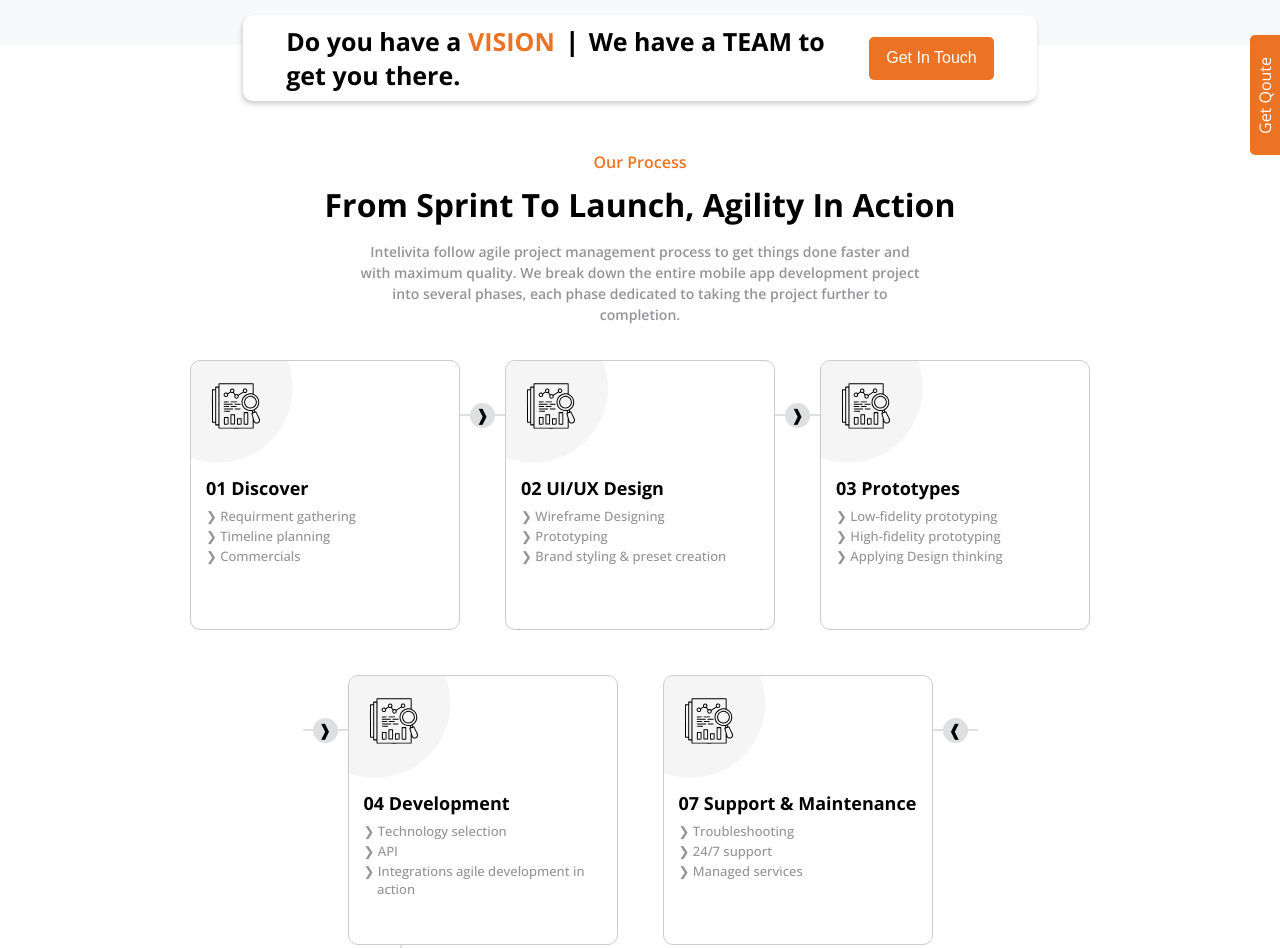
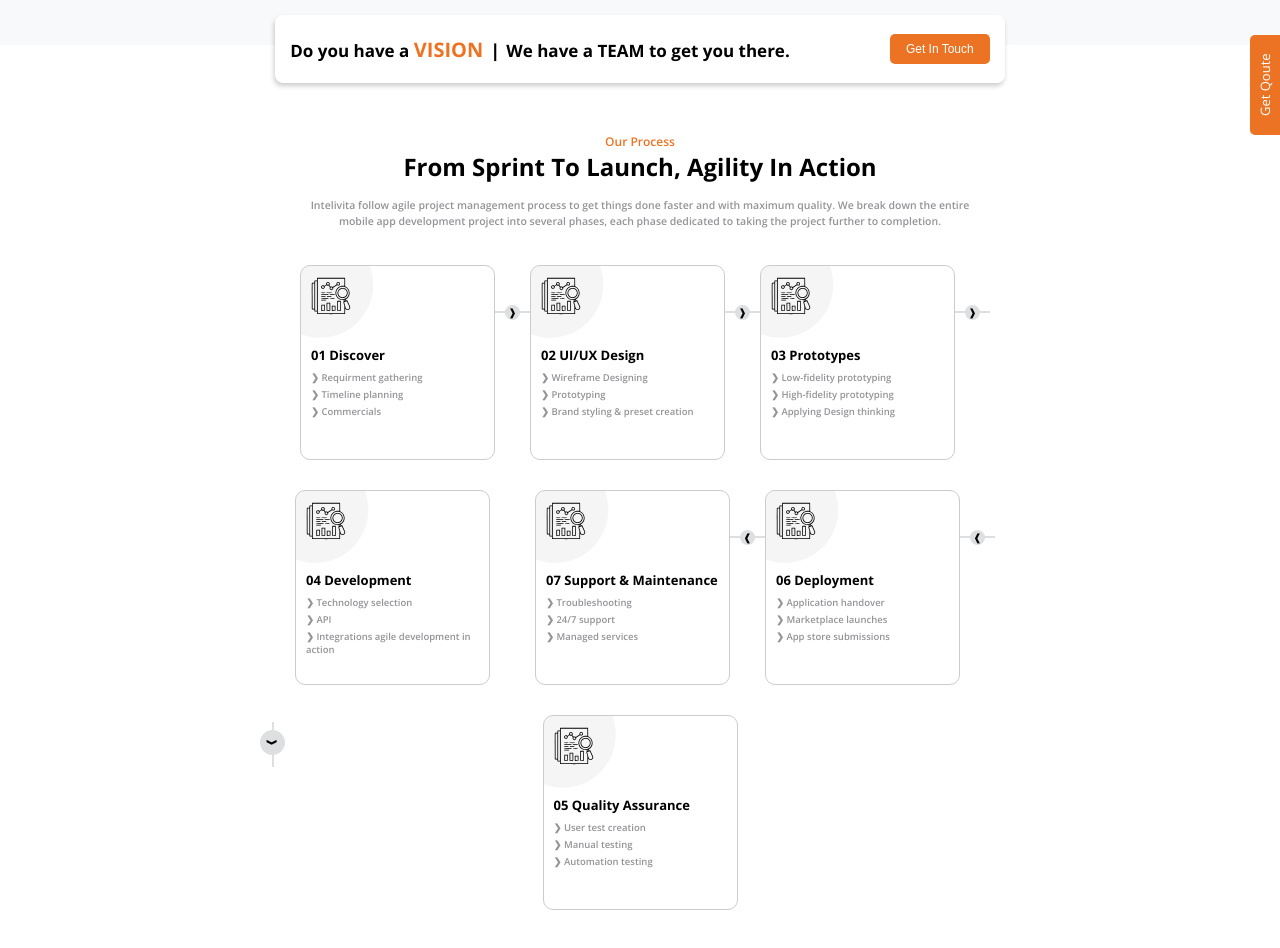
Before and after one commit to AbdelwahabTop/alexapps-task, a plain HTML site: page index.html in a window 1280 px wide. Shown: the top 948 px of the page. Drawn offline with nearby package versions, Linux system fonts and the light colour scheme; a script that the page names is missing.

Commit message:
Refactor some code

```diff
--- a/index.html
+++ b/index.html
@@ -130,11 +130,11 @@
                     &#10095; API
                 </p>
                 <p class="card__info">
-                    &#10095; Integrations agile development in &nbsp;  &nbsp;  &nbsp; &nbsp; action
+                    &#10095; Integrations agile development in action
                 </p>
                 </div>
             </div>
-            <div class="arrow-down">&#10097;</div>
+            <div class="arrow arrow-down">&#10097;</div>
 
             <div class="card">
                 <object
--- a/style.css
+++ b/style.css
@@ -1,3 +1,13 @@
+/*------------ Start Variables ------------*/
+:root {
+  --main-color: white;
+  --transparent-color: #f5f5f6;
+  --secondary-color: #ec7323;
+  /* --section-padding: 100px; */
+  /* --section-background: #f6f6f6; */
+}
+
+/*------------ Global Rules ------------*/
 * {
   -webkit-box-sizing: border-box;
   -moz-box-sizing: border-box;
@@ -20,7 +30,7 @@ main {
 }
 
 .gray {
-  background-color: #F8F9FA;
+  background-color: #f8f9fa;
   width: 100%;
   height: 45px;
 }
@@ -29,7 +39,7 @@ main {
   writing-mode: vertical-lr;
   transform: rotate(180deg);
   width: 30px;
-  height: 120px;
+  height: 100px;
   background-color: #ec7323;
   padding: 5px;
 
@@ -44,40 +54,43 @@ main {
   border-top-right-radius: 5px;
   border-bottom-right-radius: 5px;
   cursor: pointer;
+
+  font-size: 13px;
 }
 
 .alert {
   display: flex;
   justify-content: space-between;
   align-items: center;
-  width: 62%;
-  height: 70px;
-  padding: 43px;
+  width: 57%;
+  height: 50px;
+  padding: 34px 15px;
   margin: -30px auto;
   border: none;
-  border-radius: 10px;
+  border-radius: 8px;
   box-shadow: -1px 3px 5px rgba(0, 0, 0, 0.2);
   background-color: white;
   color: black;
   font-weight: 700;
-  font-size: 25px;
+  font-size: 17px;
 }
 
 .orange {
   color: #ec7323;
   margin-bottom: -40px;
+  font-size: 20px;
 }
 
 .alert__btn {
   background-color: #ec7323;
   color: white;
-  width: 150px;
-  height: 43px;
+  width: 100px;
+  height: 30px;
   border: none;
   border-radius: 5px;
   cursor: pointer;
-  padding: 8px;
-  font-size: 16px;
+  padding: 4px;
+  font-size: 12px;
 }
 
 .container {
@@ -85,7 +98,7 @@ main {
   justify-content: center;
   align-items: center;
   flex-direction: column;
-  width: 72%;
+  width: 60%;
   flex-wrap: wrap-reverse;
   margin: 80px auto;
 }
@@ -96,18 +109,20 @@ main {
   display: flex;
   flex-direction: column;
   row-gap: 10px;
+
+  font-weight: 300;
+  font-size: 12px;
 }
 
 .sm_org_txt {
   color: #ec7323;
   font-weight: 600;
+  margin-bottom: -10px;
 }
 
-
-
 .paragraph {
-  width: 61%;
-  font-size: 14px;
+  width: 87%;
+  font-size: 10.5px;
   font-weight: 600;
   color: #959397;
   margin: 5px auto;
@@ -120,21 +135,22 @@ main {
   flex-direction: row;
   flex-wrap: wrap;
   gap: 10px;
-  row-gap: 45px;
+  row-gap: 30px;
   align-items: center;
   width: 100%;
   height: 100%;
-  margin-top:30px;
+  margin-top: 30px;
 }
 
 .card {
   position: relative;
-  width: 270px;
-  height: 270px;
+  width: 195px;
+  height: 195px;
   border: 1px solid #ccc;
   transition: box-shadow 0.3s ease-in-out;
   border-radius: 10px;
   overflow: hidden;
+  padding-left: 0px;
 }
 
 .card::before {
@@ -144,8 +160,8 @@ main {
   right: 0;
   width: 100%;
   height: 100%;
-  background: #F5F5F6;
-  clip-path: circle(75px at 10% 10%);
+  background: #f5f5f6;
+  clip-path: circle(53px at 10% 10%);
   transition: 0.5s ease-in-out;
   z-index: -1;
 }
@@ -160,14 +176,14 @@ main {
 
 #svgObject {
   position: absolute;
-  top: 20px;
-  left: 20px;
-  width: 50px;
+  top: 10px;
+  left: 10px;
+  width: 40px;
 }
 
-#svgObject:hover svg {
+/* #svgObject:hover svg {
   fill: white;
-}
+} */
 
 .card__text {
   margin-top: 100px;
@@ -176,33 +192,37 @@ main {
   flex-direction: column;
   justify-content: center;
   row-gap: 2px;
-  padding: 15px;
+  padding: 10px;
 }
 
 .card__title {
   margin-bottom: 5px;
-  font-size: 18px;
+  margin-top: -30px;
+  font-size: 13px;
   font-weight: 700;
 }
 
 .card__info {
-  font-size: 13px;
+  font-size: 9.5px;
   color: #959397;
-  font-weight: 500;
+  margin-bottom: 2px;
+  font-weight: 600;
 }
 
 .arrow_r_l {
   position: relative;
-  bottom: 80px;
+  bottom: 50px;
   left: 0;
-  width: 25px;
-  height: 25px;
+  width: 15px;
+  height: 15px;
   border-radius: 50%;
-  background-color: #DDDFE1;
+  background-color: #dddfe1;
   overflow: visible;
   align-items: center;
   justify-content: center;
   display: flex;
+  font-weight: 200;
+  font-size: 10px;
 }
 
 .arrow_r_l::before {
@@ -210,9 +230,9 @@ main {
   position: absolute;
   top: 10;
   right: -10px;
-  width: 45px;
-  height: 2px;
-  background: #DDDFE1;
+  width: 35px;
+  height: 1.3px;
+  background: #dddfe1;
   z-index: -1;
 }
 
@@ -223,12 +243,15 @@ main {
   width: 25px;
   height: 25px;
   border-radius: 50%;
-  background-color: #DDDFE1;
+  background-color: #dddfe1;
   display: flex;
   align-items: center;
   justify-content: center;
   writing-mode: vertical-lr;
   transform: rotate(360deg);
+
+  font-weight: 200;
+  font-size: 10px;
 }
 
 .arrow-down::before {
@@ -238,6 +261,6 @@ main {
   right: 11px;
   width: 2px;
   height: 45px;
-  background: #DDDFE1;
+  background: #dddfe1;
   z-index: -1;
 }
```
